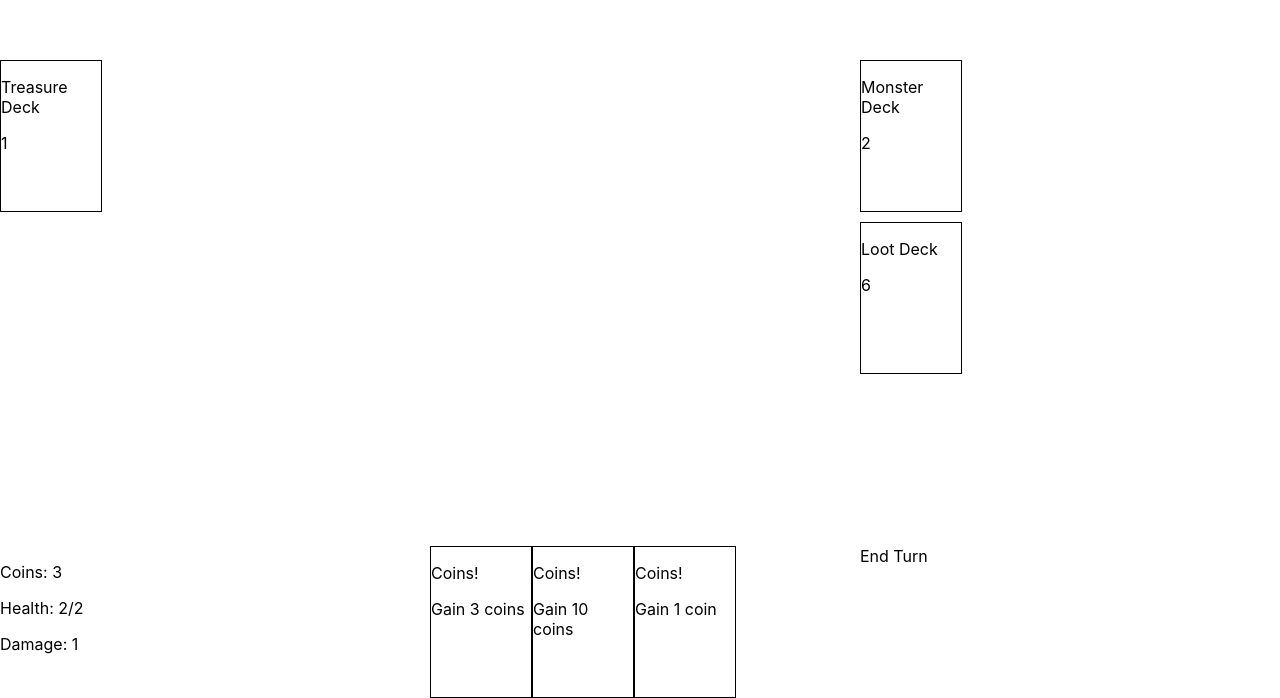
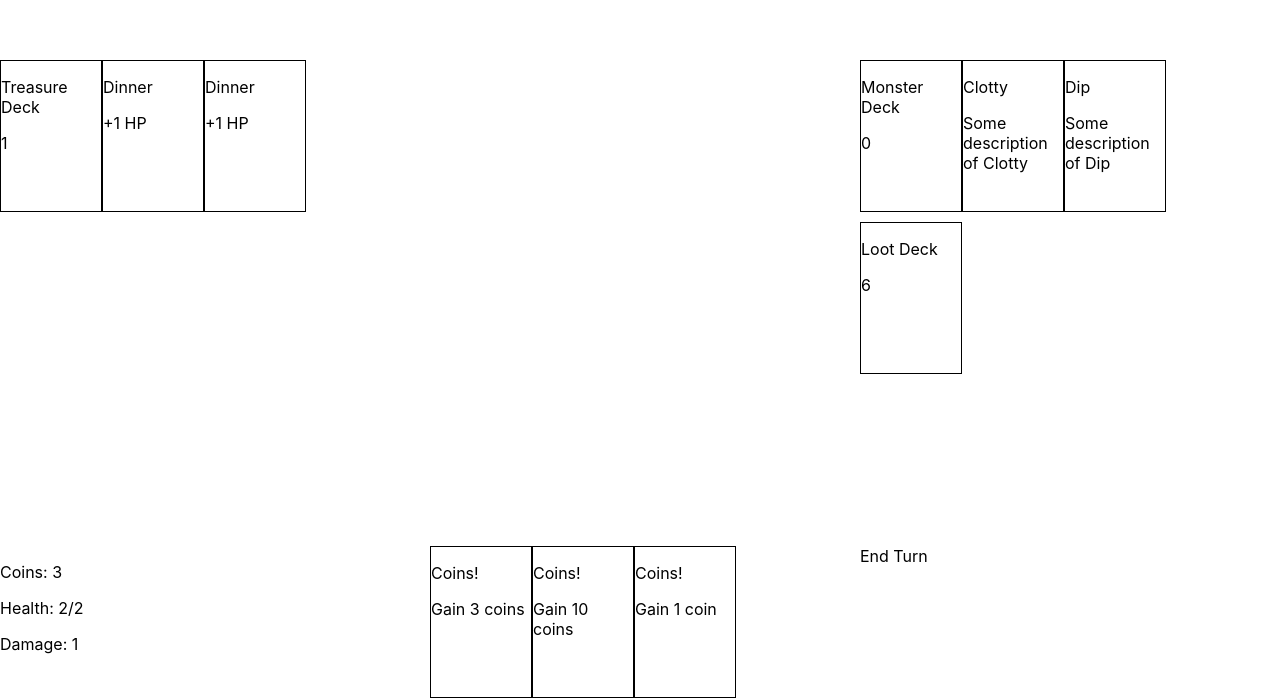
Before and after one commit to astidolph/dungeon-crawler, a React (Create React App) app: page / in a window 1280 px wide. Shown: the part 102-800 px from the top of the page. Built offline with nearby package versions, Linux system fonts and the light colour scheme.

Commit message:
Implementation of active shop and monsters

```diff
--- a/src/App.tsx
+++ b/src/App.tsx
@@ -3,7 +3,7 @@ import './App.css';
 import { useAppDispatch, useAppSelector } from './app/hooks';
 import CardComponent from './features/CardComponent/CardComponent';
 import Deck from './features/Deck/Deck';
-import { drawCard, selectDeck } from './features/Deck/DeckSlice';
+import { drawCard, selectDeck, setActiveCards } from './features/Deck/DeckSlice';
 import Hand from './features/Hand/Hand';
 import { gainCoins, selectCoins, selectDamage, selectHealth, selectItems, selectMaxHealth } from './features/PlayerSlice';
 import { CardType } from './models/Card';
@@ -24,6 +24,8 @@ function App() {
     dispatch(drawCard(CardType.Loot));
     dispatch(drawCard(CardType.Loot));
     dispatch(gainCoins(3));
+    dispatch(setActiveCards(CardType.Treasure));
+    dispatch(setActiveCards(CardType.Monster));
   }, []);
 
   return (
@@ -33,7 +35,7 @@ function App() {
         <Deck title="Treasure Deck" cards={treasureDeck} type={CardType.Treasure}></Deck>
       </div>
       <div className="MonsterDeckContainer">
-        <Deck title="Monster Deck" cards={monsterDeck} type={CardType.Loot}></Deck>
+        <Deck title="Monster Deck" cards={monsterDeck} type={CardType.Monster}></Deck>
       </div>
       <div className="GameBoardContainer"></div>
       <div className="LootDeckContainer">
--- a/src/app/treasure-cards.ts
+++ b/src/app/treasure-cards.ts
@@ -13,6 +13,30 @@ const treasure_cards = {
                 }
             ],
             type: CardType.Treasure
+        },
+        {
+            "id": 1,
+            "name": "Dinner",
+            "description": "+1 HP",
+            "effects": [
+                {
+                    "payload": 1,
+                    "type": "player/gainTotalHP"
+                }
+            ],
+            type: CardType.Treasure
+        },
+        {
+            "id": 2,
+            "name": "Dinner",
+            "description": "+1 HP",
+            "effects": [
+                {
+                    "payload": 1,
+                    "type": "player/gainTotalHP"
+                }
+            ],
+            type: CardType.Treasure
         }
     ]
 }
--- a/src/features/Deck/Deck.module.css
+++ b/src/features/Deck/Deck.module.css
@@ -1,4 +1,4 @@
-.DeckContainer {
+.DeckContainer, .ActiveCards {
     display: flex;
 }
 
--- a/src/features/Deck/Deck.tsx
+++ b/src/features/Deck/Deck.tsx
@@ -2,7 +2,7 @@ import React, { FC } from 'react';
 import { useAppDispatch, useAppSelector } from '../../app/hooks';
 import { Card, CardType } from '../../models/Card';
 import CardComponent from '../CardComponent/CardComponent';
-import { drawCard, selectDeckDiscardPile } from '../Deck/DeckSlice';
+import { drawCard, selectActiveCards, selectDeckDiscardPile } from '../Deck/DeckSlice';
 import styles from './Deck.module.css';
 
 interface DeckProps {
@@ -14,6 +14,7 @@ interface DeckProps {
 const Deck: FC<DeckProps> = (props) => {
   const dispatch = useAppDispatch();
   const discardPile = useAppSelector((state) => selectDeckDiscardPile(state, props.type));
+  const activeCards = useAppSelector((state) => selectActiveCards(state, props.type));
   return (
       <div className={styles.DeckContainer}>
         <div className={styles.Deck} data-testid="Deck" onClick={(_) => {
@@ -24,6 +25,11 @@ const Deck: FC<DeckProps> = (props) => {
           <p>{props.title}</p>
           <p>{props.cards.length}</p>
         </div>
+        {}
+        <div className={styles.ActiveCards}>
+          {activeCards.length > 0 && (props.type === CardType.Treasure || props.type === CardType.Monster) &&
+          activeCards.map(card => <CardComponent card={card}></CardComponent>)}
+        </div>
         <div className={styles.DiscardPile}>
           {(discardPile.length > 0 && (props.type === CardType.Loot || props.type === CardType.Treasure)) &&
           <CardComponent card={discardPile[discardPile.length -1]}></CardComponent>}
--- a/src/features/Deck/DeckSlice.ts
+++ b/src/features/Deck/DeckSlice.ts
@@ -1,4 +1,4 @@
-import { createSlice, PayloadAction } from "@reduxjs/toolkit";
+import { createSlice, current, PayloadAction } from "@reduxjs/toolkit";
 import loot_cards from "../../app/loot-cards";
 import monster_cards from "../../app/monster-cards";
 import { AppThunk, RootState } from "../../app/store";
@@ -13,6 +13,10 @@ export interface DeckState {
     treasureDiscardPile: Card[];
     monsterDeck: Card[];
     monsterDiscardPile: Card[];
+    activeTreasures: Card[];
+    maxActiveTreasureCards: number;
+    activeMonsterCards: Card[];
+    maxActiveMonsterCards: number;
 }
 
 const initialState: DeckState = {
@@ -21,7 +25,11 @@ const initialState: DeckState = {
     treasureDeck: treasure_cards.cards,
     treasureDiscardPile: [],
     monsterDeck: monster_cards.cards,
-    monsterDiscardPile: []
+    monsterDiscardPile: [],
+    activeTreasures: [],
+    maxActiveTreasureCards: 2,
+    activeMonsterCards: [],
+    maxActiveMonsterCards: 2
 };
 
 export const drawCard =
@@ -52,6 +60,36 @@ export const deckSlice = createSlice({
                     state.treasureDeck.pop();
                     break;
             }
+        },
+        setActiveCards: (state, action: PayloadAction<CardType>) => {
+            switch(action.payload) {
+                case CardType.Treasure:
+                    const numActiveTreasureCards = state.activeTreasures.length;
+                    const maxActiveTreasureCards = state.maxActiveTreasureCards;
+                    const treasureCardsToAdd = maxActiveTreasureCards - numActiveTreasureCards;
+
+                    if (treasureCardsToAdd > 0) {
+                        for (let i = 0; i < treasureCardsToAdd; i++) {
+                            const drawnCard = state.treasureDeck[state.treasureDeck.length - 1];
+                            state.activeTreasures.push(drawnCard);
+                            state.treasureDeck.pop();
+                        }
+                    }
+                    break;
+                case CardType.Monster:
+                    const numActiveMonsterCards = state.activeMonsterCards.length;
+                    const maxActiveMonsterCards = state.maxActiveMonsterCards;
+                    const monsterCardsToAdd = maxActiveMonsterCards - numActiveMonsterCards;
+
+                    if (monsterCardsToAdd > 0) {
+                        for (let i = 0; i < monsterCardsToAdd; i++) {
+                            const drawnCard = state.monsterDeck[state.monsterDeck.length - 1];
+                            state.activeMonsterCards.push(drawnCard);
+                            state.monsterDeck.pop();
+                        }
+                    }
+                    break;
+            }
         }
     },
     extraReducers: (builder) => {
@@ -64,7 +102,7 @@ export const deckSlice = createSlice({
     }
 });
 
-export const { setCardDrawn } = deckSlice.actions;
+export const { setCardDrawn, setActiveCards } = deckSlice.actions;
 
 export const selectDeck = (state: RootState, type: CardType) => {
     switch(type) {
@@ -88,4 +126,15 @@ export const selectDeckDiscardPile = (state: RootState, type: CardType) => {
     }
 };
 
+export const selectActiveCards = (state: RootState, type: CardType) => {
+        switch(type) {
+        case CardType.Loot:
+            return [];
+        case CardType.Treasure:
+            return state.deck.activeTreasures;
+        case CardType.Monster:
+            return state.deck.activeMonsterCards;
+    }
+}
+
 export default deckSlice.reducer;
```
